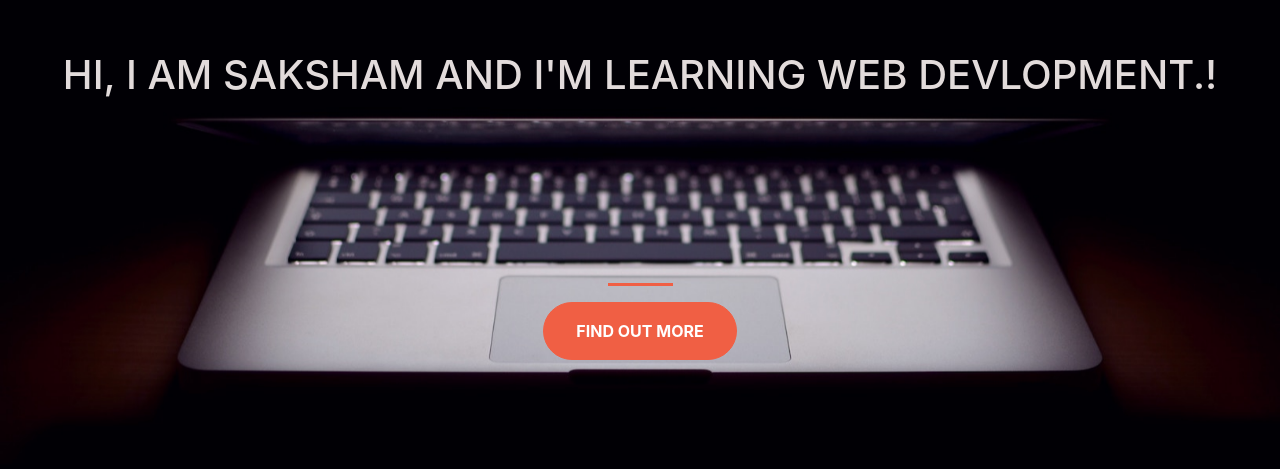
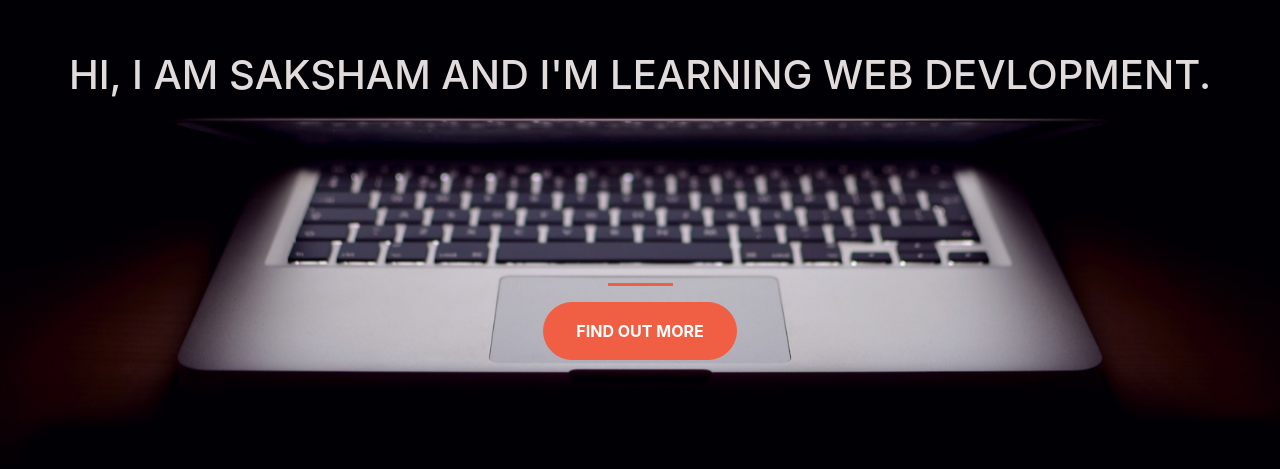
Before and after one commit to mesaksham/Web-Development, a plain HTML site: page index.html in a window 1280 px wide. Shown: the part 195-664 px from the top of the page. Drawn offline with nearby package versions, Linux system fonts and the light colour scheme.

Commit message:
Update index.html

```diff
--- a/index.html
+++ b/index.html
@@ -22,7 +22,7 @@
     <div class="cotainer d-flex align-items-center h-100">
       <div class="row">
         <header class="text-center col-12">
-          <h1 class="text-uppercase">Hi, I am Saksham and i'm Learning Web Devlopment.!</h1>
+          <h1 class="text-uppercase">Hi, I am Saksham and i'm Learning Web Devlopment.</h1>
         </header>
         <div class="buffer col-12"></div>
         <section class="text-center col-12">
```
